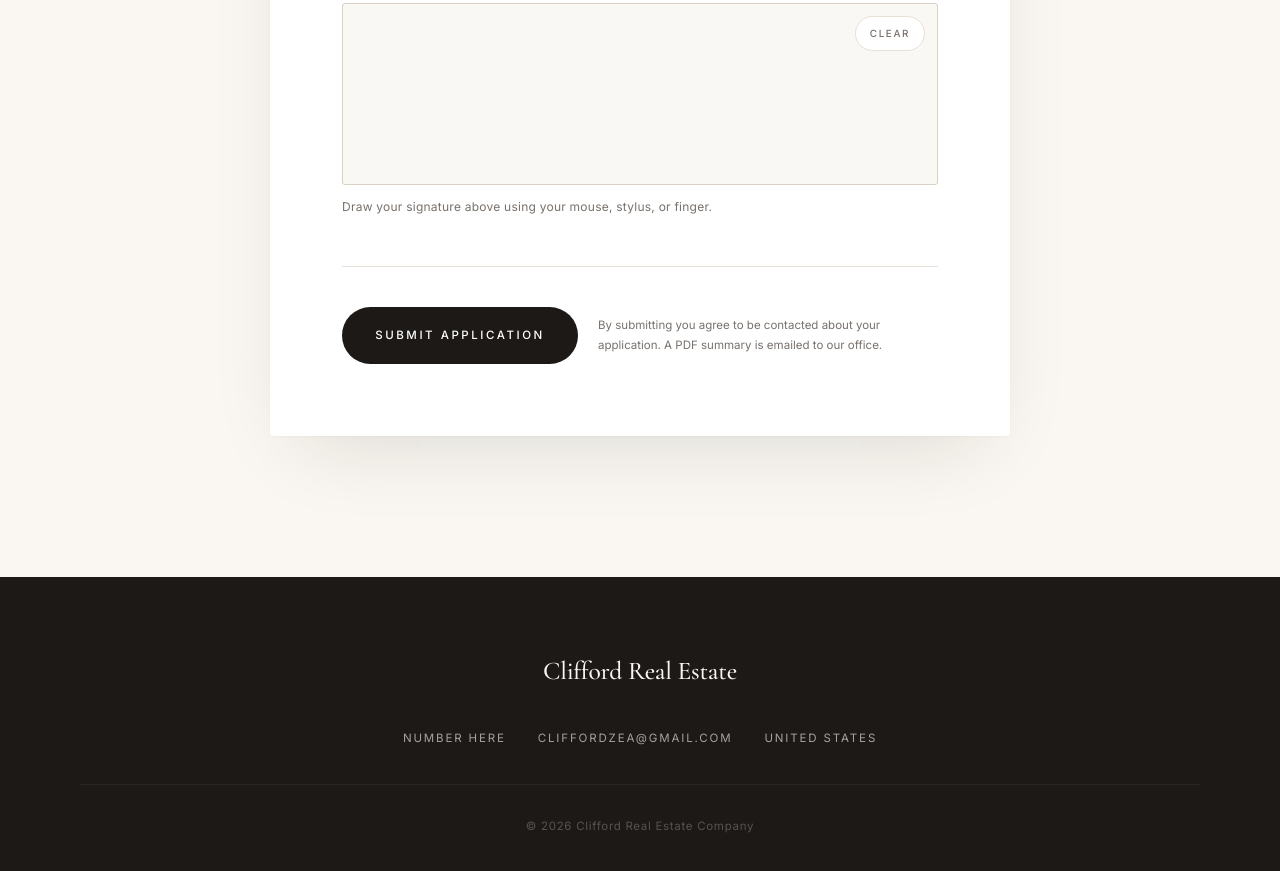
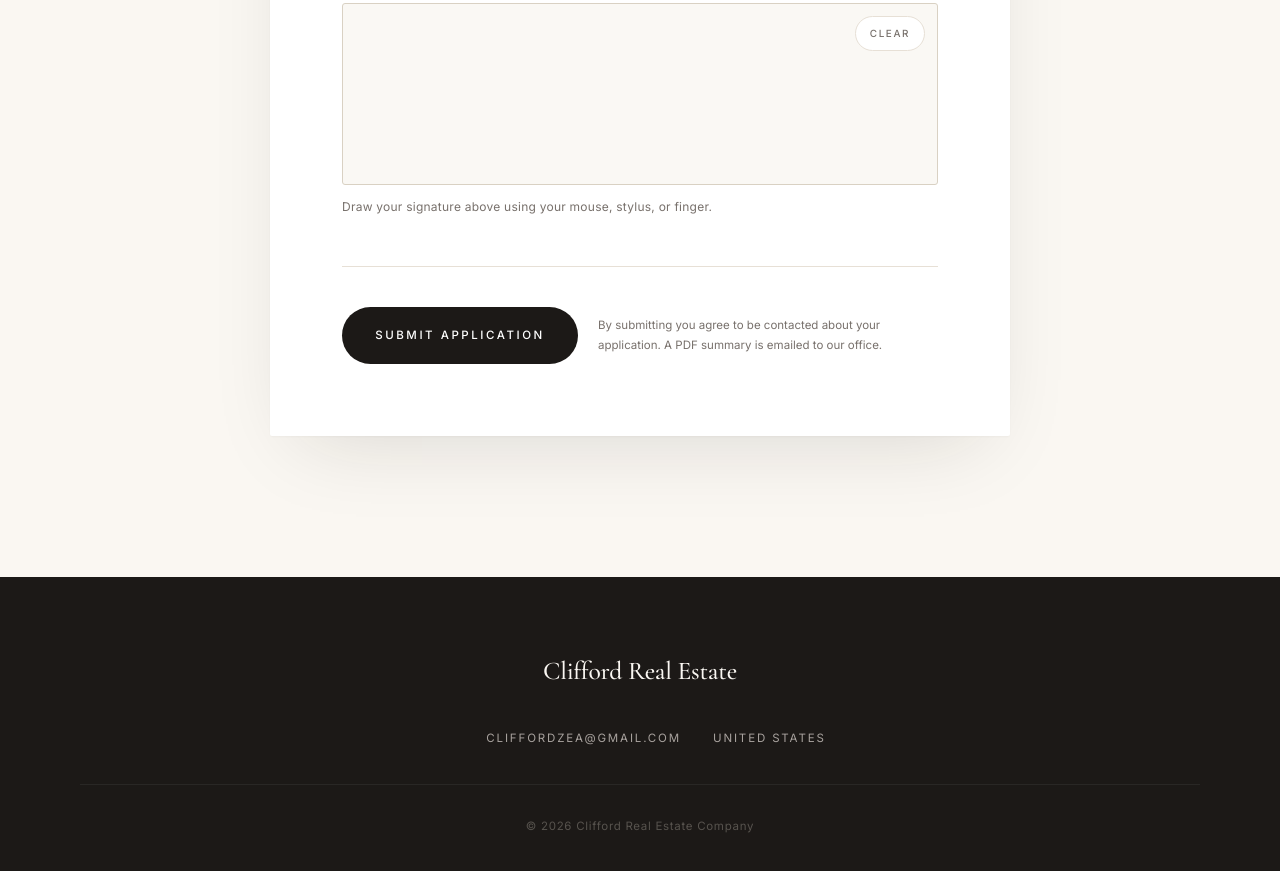
Before and after one commit to amandabronie/cliffordrealestate, a website built with Vite: page index.html in a window 1280 px wide. Shown: the part 3826-4697 px from the top of the page. Built offline with nearby package versions, Linux system fonts and the light colour scheme.

Commit message:
Add favicon, ignore build artifacts

```diff
--- a/index.html
+++ b/index.html
@@ -17,6 +17,7 @@
     />
 
     <link rel="stylesheet" href="style.css" />
+    <link rel="icon" href="/favicon.png" type="image/png" />
   </head>
   <body>
     <!-- ============ NAV ============ -->
@@ -324,7 +325,7 @@
       <div class="footer-inner">
         <p class="brand">Clifford Real Estate</p>
         <div class="footer-links">
-          <a href="tel:+1 (800) 000-0000">Number here</a>
+          <a href="tel:+1 (800) 000-0000"></a>
           <a href="mailto:cliffordzea@gmail.com">cliffordzea@gmail.com</a>
           <a href="#">United States</a>
         </div>
```
Also changed, not shown: dist/assets/agent-photo-qJtuDIDf.png (deleted), dist/assets/index-DaprePbd.css (deleted), dist/index.html (deleted), dist/script.js (deleted), dist/signature_pad.umd.min.js (deleted), public/favicon.png (added), 1 other file.
